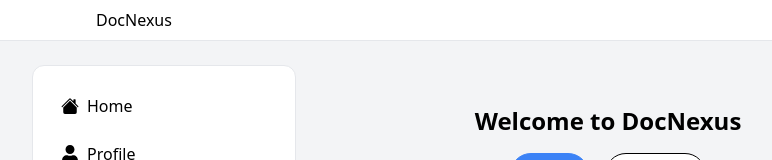
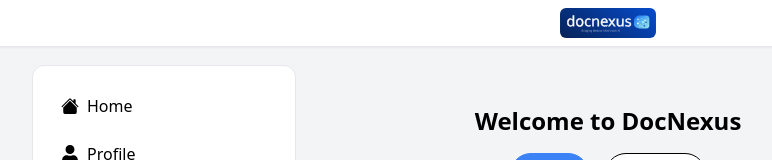
Before and after one commit to rommelcanoy/docnexus-assignment, a Next.js app: page / in a window 1280 px wide. Shown: the top 160 px of the page, without its empty margins (32-804 px from the left). Built offline with nearby package versions, Linux system fonts and the light colour scheme; no server answers; the database is empty.

Commit message:
style: replace the logo of the platform with docnexus logo

```diff
--- a/components/Navigation.tsx
+++ b/components/Navigation.tsx
@@ -1,15 +1,14 @@
-
+import docnexusLogo from '@/public/docnexus.svg';
+import Image from 'next/image';
+import Link from 'next/link';
 interface NavigationProps {
 }
 
 const Navigation: React.FC<NavigationProps> = () => {
   return (
-    <div className='bg-white py-2 px-5 fixed top-0 left-0 right-0 z-30 border-b'>
-      <div className="mx-auto xl:px-30 max-w-5xl flex justify-between">
-        <div>DocNexus</div>
-        <div>
-
-        </div>
+    <div className='bg-white py-2 px-5 fixed top-0 left-0 right-0 z-30 shadow-sm border-b'>
+      <div className="mx-auto xl:px-30 max-w-5xl flex justify-center">
+        <Link href="/"><Image src={docnexusLogo} alt="DocNexus" className='w-24 h-auto rounded-md' /></Link>
       </div>
     </div>
   )
```
Also changed, not shown: public/docnexus.svg (added).
